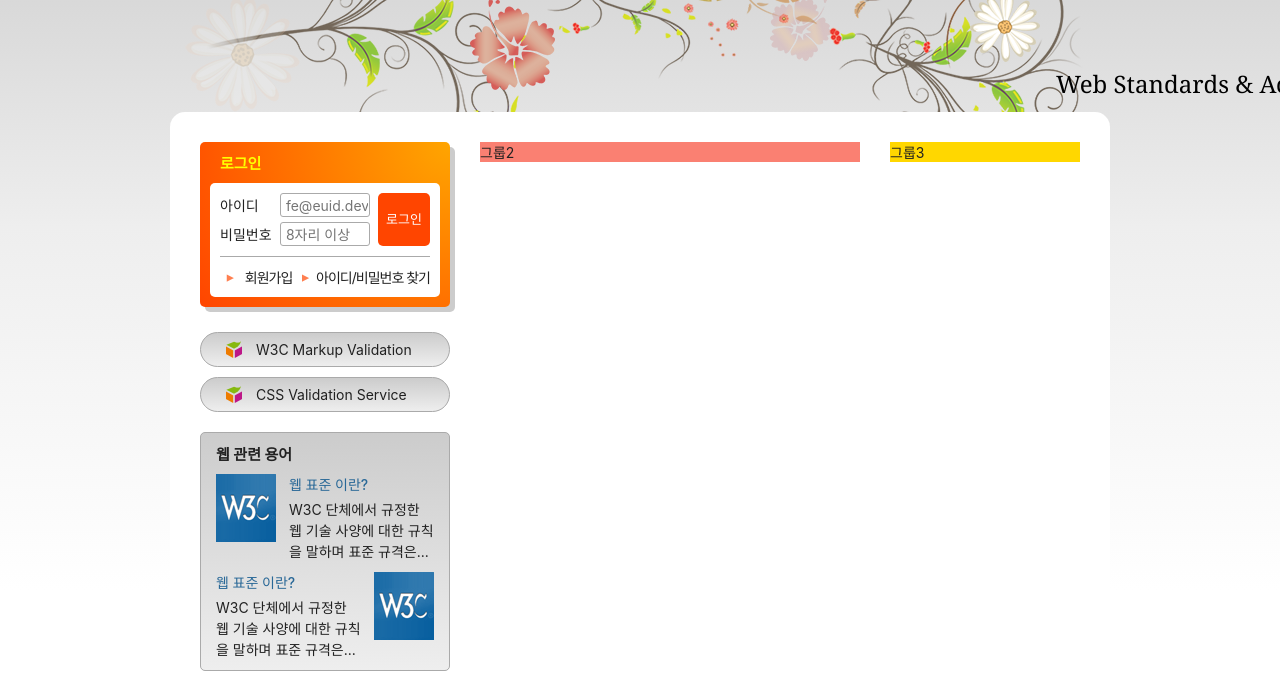
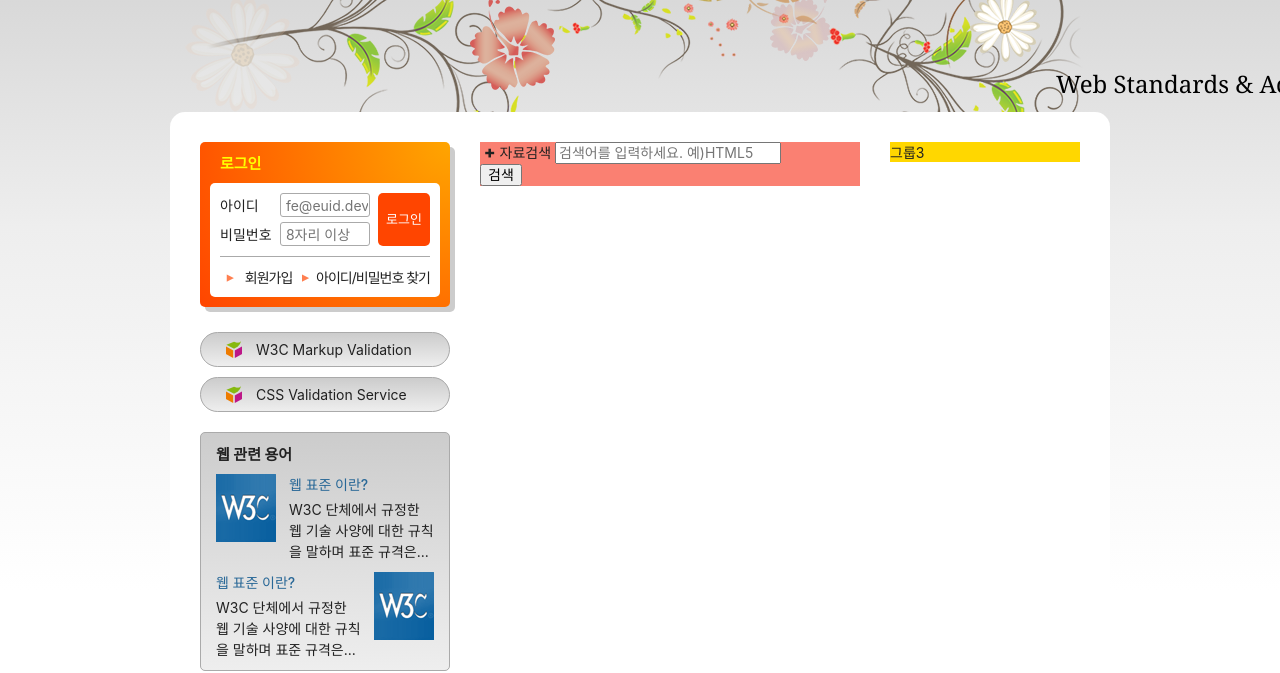
Before and after one commit to tkdkfkgk/HTML5, a plain HTML site: page index.html in a window 1280 px wide. Shown: the part 135-808 px from the top of the page. Drawn offline with Linux system fonts and the light colour scheme; a web font is replaced by a local one.

Commit message:
검색 폼 완료

```diff
--- a/index.html
+++ b/index.html
@@ -197,7 +197,21 @@
         </dl>
       </section>
     </div>
-    <div class="group group2">그룹2</div>
+    <div class="group group2">
+      <h2 class="a11y-hidden">검색</h2>
+      <form method="POST" action="https://formspree.io/seulbinim@gmail.com" class="search-form">
+        <fieldset>
+          <legend>검색 폼</legend>
+          <div class="search-form-inner">
+            <div class="form-group">
+              <label for="search" class="form-group-label"><span class="icon-search" aria-hidden="true"></span>자료검색</label>
+              <input type="search" id="search" class="form-group-input" required placeholder="검색어를 입력하세요. 예)HTML5" />
+            </div>
+            <button type="submit" class="button-fill button">검색</button>
+          </div>
+        </fieldset>
+      </form>
+    </div>
     <div class="group group3">그룹3</div>
   </main>
   <article class="slogan">슬로건</article>
--- a/styles/style.css
+++ b/styles/style.css
@@ -485,6 +485,7 @@ body {
 .term-list div {
   margin-top: 10px;
   display: flow-root;
+  /* overflow: hidden; */
 }
 
 .term-list-subject, .term-list-brief {
```
